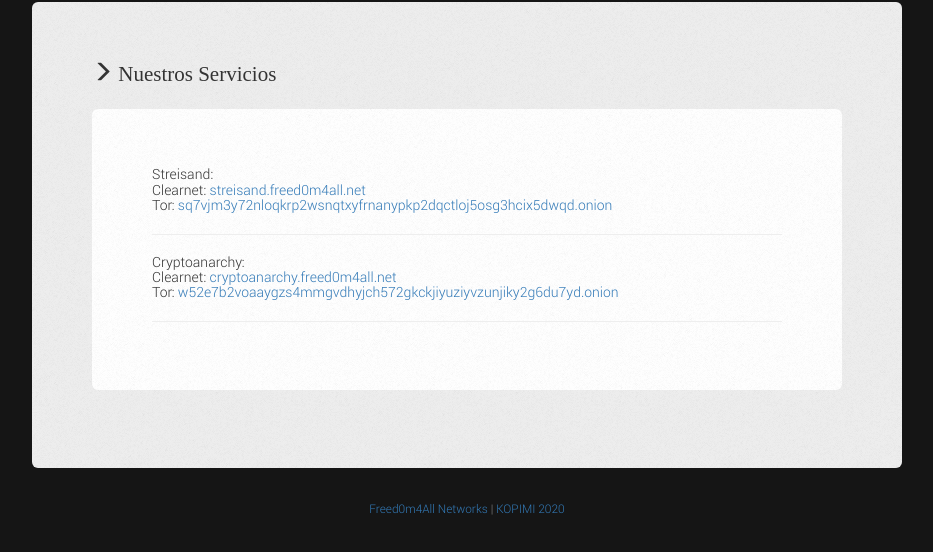
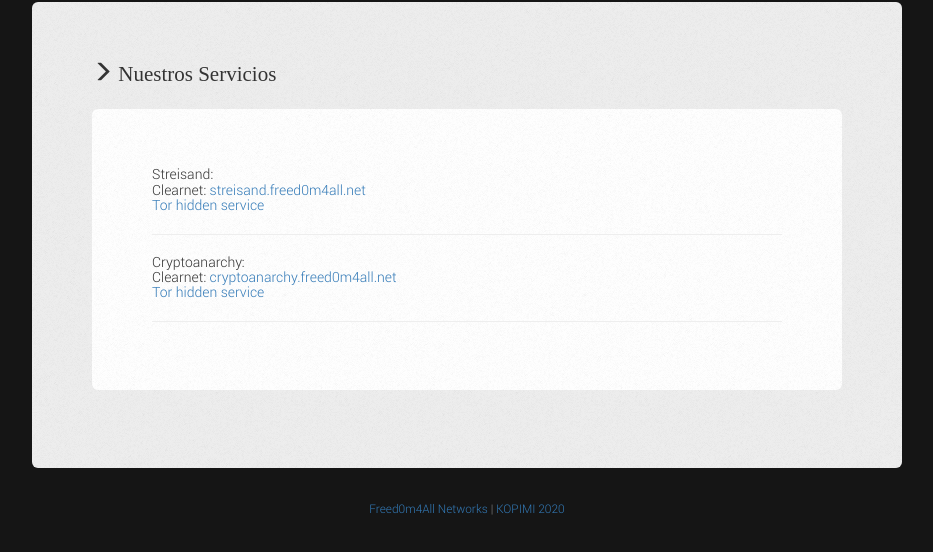
Before and after one commit to f4all/www, a plain HTML site: page servicios.html in a window 1280 px wide. Shown: the part 98-650 px from the top of the page, without its empty margins (173-1106 px from the left). Drawn offline with Linux system fonts and the light colour scheme; a web font is replaced by a local one.

Commit message:
Update servicios.html

```diff
--- a/servicios.html
+++ b/servicios.html
@@ -24,7 +24,7 @@
     <h4 class="lead texto-izquierda"><i class="glyphicon glyphicon-menu-right"></i> Nuestros Servicios</h4>
     <div class="fondo-blanco jumbotron">
     <div class="texto-izquierda">
-    <h5>Streisand:<br>Clearnet: <a href="https://streisand.freed0m4all.net">streisand.freed0m4all.net</a><br>Tor: <a href="http://sq7vjm3y72nloqkrp2wsnqtxyfrnanypkp2dqctloj5osg3hcix5dwqd.onion">sq7vjm3y72nloqkrp2wsnqtxyfrnanypkp2dqctloj5osg3hcix5dwqd.onion</a><br></h5><hr><h5>Cryptoanarchy:<br>Clearnet: <a href="https://cryptoanarchy.freed0m4all.net">cryptoanarchy.freed0m4all.net</a><br>Tor: <a href="http://w52e7b2voaaygzs4mmgvdhyjch572gkckjiyuziyvzunjiky2g6du7yd.onion">w52e7b2voaaygzs4mmgvdhyjch572gkckjiyuziyvzunjiky2g6du7yd.onion</a><br></h5><hr>    </div>
+    <h5>Streisand:<br>Clearnet: <a href="https://streisand.freed0m4all.net">streisand.freed0m4all.net</a><br><a href="http://sq7vjm3y72nloqkrp2wsnqtxyfrnanypkp2dqctloj5osg3hcix5dwqd.onion">Tor hidden service</a><br></h5><hr><h5>Cryptoanarchy:<br>Clearnet: <a href="https://cryptoanarchy.freed0m4all.net">cryptoanarchy.freed0m4all.net</a><br><a href="http://w52e7b2voaaygzs4mmgvdhyjch572gkckjiyuziyvzunjiky2g6du7yd.onion">Tor hidden service</a><br></h5><hr>    </div>
     </div>
    </div><!-- Fin jumbotron principal -->
    <p class="footer"><small><a href="/">Freed0m4All Networks</a> | <a href="https://s1-streisand.freed0m4all.net/kopimi.com/kopimi">KOPIMI 2020</a></small></p>
```
